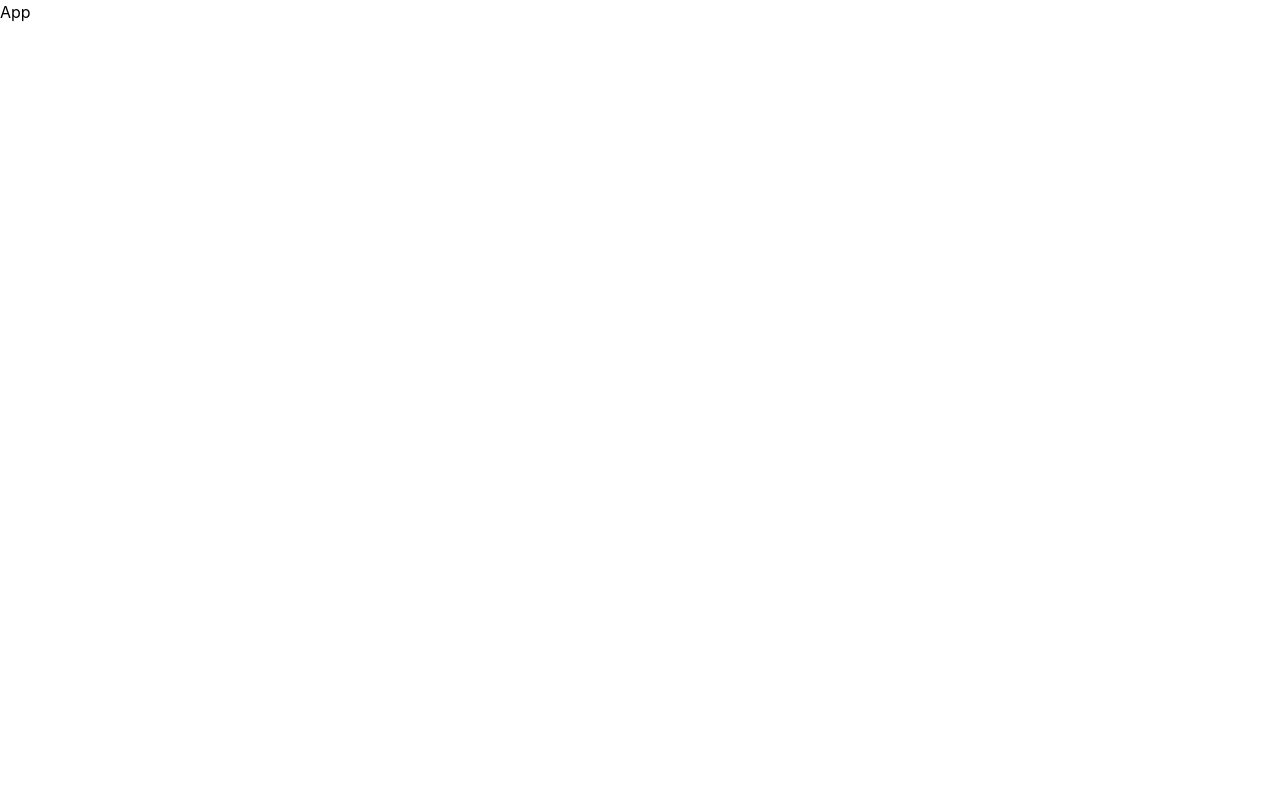
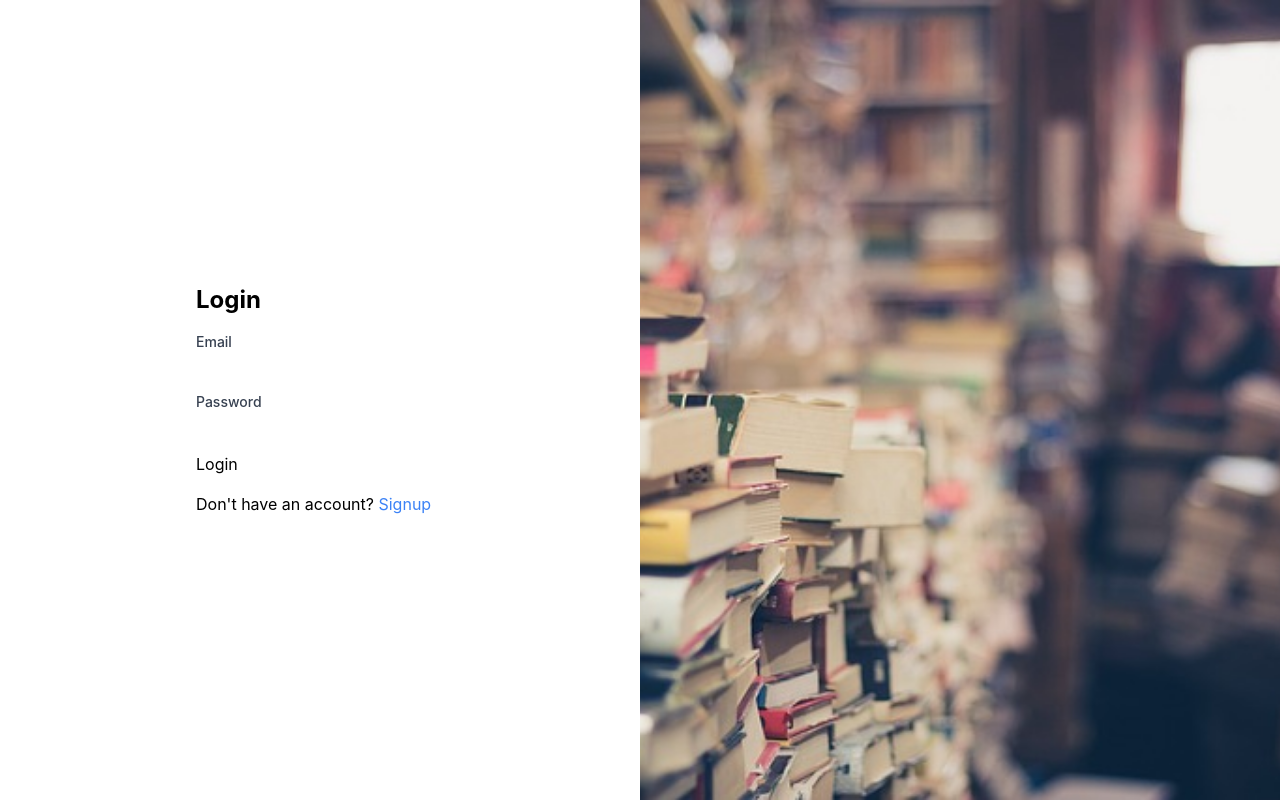
Before and after one commit to geekofcodes/epic-libra, a React (Create React App) app in the folder client/: page / in a window 1280 px wide. Built offline with nearby package versions, Linux system fonts and the light colour scheme.

Commit message:
added code for signup and login

```diff
--- a/client/src/App.js
+++ b/client/src/App.js
@@ -1,8 +1,11 @@
 import React from 'react'
+import AuthPage from './pages/auth'
 
 const App = () => {
   return (
-    <div>App</div>
+    <React.Fragment>
+    <AuthPage />
+    </React.Fragment>
   )
 }
 
--- /dev/null
+++ b/client/src/pages/auth/index.js
@@ -0,0 +1,27 @@
+import React, { useState } from 'react';
+import Login from './login';
+import Signup from './signup';
+
+const AuthPage = () => {
+  const [isLogin, setIsLogin] = useState(true);
+
+  const switchToSignup = () => {
+    setIsLogin(false);
+  };
+
+  const switchToLogin = () => {
+    setIsLogin(true);
+  };
+
+  return (
+    <div className="container mx-auto">
+      {isLogin ? (
+        <Login switchToSignup={switchToSignup} />
+      ) : (
+        <Signup switchToLogin={switchToLogin} />
+      )}
+    </div>
+  );
+};
+
+export default AuthPage;
--- a/client/src/pages/auth/login.js
+++ b/client/src/pages/auth/login.js
@@ -0,0 +1,63 @@
+// Login.js
+import React from 'react';
+import { motion } from 'framer-motion';
+import { Formik, Form, Field, ErrorMessage } from 'formik';
+import * as Yup from 'yup';
+import bookImg from '../../assets/images/books.jpg';
+
+const LoginFormSchema = Yup.object().shape({
+    email: Yup.string().email('Invalid email').required('Required'),
+    password: Yup.string().required('Required'),
+});
+
+const Login = ({ switchToSignup }) => {
+    return (
+        <motion.div
+            initial={{ x: '-100vw' }}
+            animate={{ x: 0 }}
+            exit={{ x: '100vw' }}
+            transition={{ type: 'tween', duration: 0.5 }}
+            className="flex flex-col lg:flex-row h-screen"
+        >
+            <div className="lg:w-1/2 flex justify-center items-center">
+            <div>
+                <h2 className="text-2xl font-bold mb-4">Login</h2>
+                <Formik
+                initialValues={{ email: '', password: '' }}
+                validationSchema={LoginFormSchema}
+                onSubmit={(values) => {
+                    console.log(values);
+                }}
+                >
+                {({ errors, touched }) => (
+                    <Form className="space-y-4">
+                    <div>
+                        <label className="block text-sm font-medium text-gray-700">Email</label>
+                        <Field name="email" type="email" className="input-field" />
+                        <ErrorMessage name="email" component="div" className="text-red-500 text-sm" />
+                    </div>
+                    <div>
+                        <label className="block text-sm font-medium text-gray-700">Password</label>
+                        <Field name="password" type="password" className="input-field" />
+                        <ErrorMessage name="password" component="div" className="text-red-500 text-sm" />
+                    </div>
+                    <button type="submit" className="btn-primary">Login</button>
+                    <p className="mt-4">
+                        Don't have an account?{' '}
+                        <span className="text-blue-500 cursor-pointer" onClick={switchToSignup}>
+                        Signup
+                        </span>
+                    </p>
+                    </Form>
+                )}
+                </Formik>
+            </div>
+            </div>
+            <div className="lg:w-1/2 hidden lg:block">
+            <img src={bookImg} alt="Login" className="w-full h-full object-cover" />
+            </div>
+        </motion.div>
+    );
+};
+
+export default Login;
--- a/client/src/pages/auth/signup.js
+++ b/client/src/pages/auth/signup.js
@@ -0,0 +1,69 @@
+// Signup.js
+import React from 'react';
+import { motion } from 'framer-motion';
+import { Formik, Form, Field, ErrorMessage } from 'formik';
+import * as Yup from 'yup';
+import bookImg from '../../assets/images/books.jpg';
+
+const SignupFormSchema = Yup.object().shape({
+    name: Yup.string().required('Required'),
+    email: Yup.string().email('Invalid email').required('Required'),
+    password: Yup.string().required('Required'),
+});
+
+const Signup = ({ switchToLogin }) => {
+    return (
+        <motion.div
+        initial={{ x: '100vw' }}
+        animate={{ x: 0 }}
+        exit={{ x: '-100vw' }}
+        transition={{ type: 'tween', duration: 0.5 }}
+        className="flex flex-col lg:flex-row h-screen"
+        >
+            <div className="lg:w-1/2 hidden lg:block">
+                <img src={bookImg} alt="Signup" className="w-full h-full object-cover" />
+            </div>
+            <div className="lg:w-1/2 flex justify-center items-center">
+                <div>
+                <h2 className="text-2xl font-bold mb-4">Signup</h2>
+                <Formik
+                    initialValues={{ name: '', email: '', password: '' }}
+                    validationSchema={SignupFormSchema}
+                    onSubmit={(values) => {
+                    console.log(values);
+                    }}
+                >
+                    {({ errors, touched }) => (
+                    <Form className="space-y-4">
+                        <div>
+                        <label className="block text-sm font-medium text-gray-700">Name</label>
+                        <Field name="name" type="text" className="input-field" />
+                        <ErrorMessage name="name" component="div" className="text-red-500 text-sm" />
+                        </div>
+                        <div>
+                        <label className="block text-sm font-medium text-gray-700">Email</label>
+                        <Field name="email" type="email" className="input-field" />
+                        <ErrorMessage name="email" component="div" className="text-red-500 text-sm" />
+                        </div>
+                        <div>
+                        <label className="block text-sm font-medium text-gray-700">Password</label>
+                        <Field name="password" type="password" className="input-field" />
+                        <ErrorMessage name="password" component="div" className="text-red-500 text-sm" />
+                        </div>
+                        <button type="submit" className="btn-primary">Signup</button>
+                        <p className="mt-4">
+                        Already have an account?{' '}
+                        <span className="text-blue-500 cursor-pointer" onClick={switchToLogin}>
+                            Login
+                        </span>
+                        </p>
+                    </Form>
+                    )}
+                </Formik>
+                </div>
+            </div>
+        </motion.div>
+    );
+};
+
+export default Signup;
```
Also changed, not shown: client/src/assets/images/books.jpg (added).
